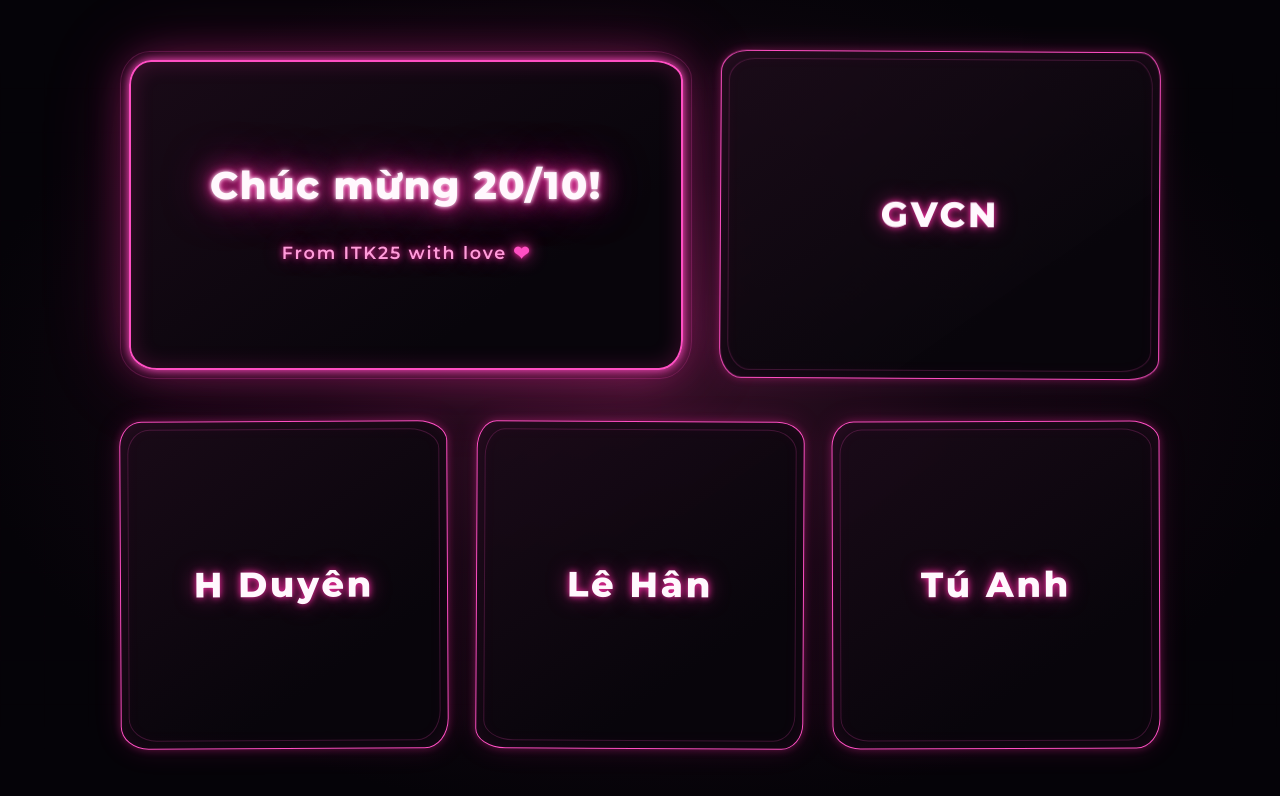
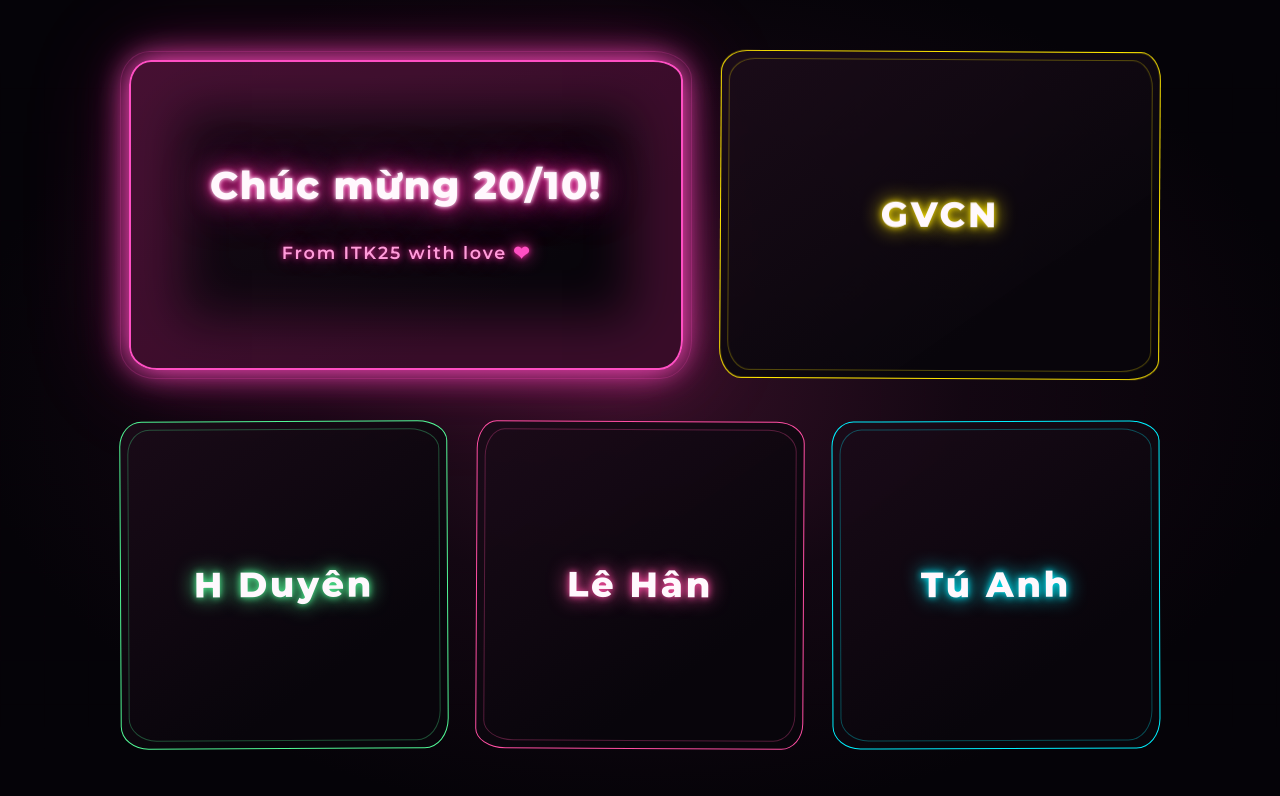
Before and after one commit to hoangnguyenth/happy20.10, a plain HTML site: page index.html in a window 1280 px wide. Drawn offline with Linux system fonts and the light colour scheme.

Commit message:
Adjusted colors

```diff
--- a/style.css
+++ b/style.css
@@ -4,6 +4,14 @@
   --soft: #ff9cda;
   --white: #fff8fd;
   --black: #050308;
+
+  /* ==========================================================
+     NHÉT 4 MÀU VÀO 4 NÚT Ở ĐÂY (Bạn có thể đổi mã màu tùy ý)
+     ========================================================== */
+  --color-gvcn: #ffe600; /* Màu cho nút GVCN */
+  --color-duyen: #52f896; /* Màu cho nút H Duyên */
+  --color-lehan: #ff4fa3; /* Màu cho nút Lê Hân */
+  --color-tuanh: #00f0ff; /* Màu cho nút Tú Anh */
 }
 
 *,
@@ -37,7 +45,7 @@ body {
   );
 }
 
-/* lưới mờ phía sau cho giống bảng đèn neon */
+/* lưới mờ phía sau */
 body::before {
   content: "";
   position: fixed;
@@ -63,7 +71,7 @@ body::before {
   align-items: center;
 }
 
-/* Nửa trên: 2 cột (Text + GVCN) */
+/* Nửa trên */
 .upper-row {
   width: 100%;
   height: 47%;
@@ -73,7 +81,7 @@ body::before {
   align-items: center;
 }
 
-/* Nửa dưới: 3 cột đều nhau cho HS1, HS2, HS3 */
+/* Nửa dưới */
 .lower-row {
   width: 100%;
   height: 47%;
@@ -112,10 +120,10 @@ body::before {
   border-radius: 22px 30px 24px 28px / 25px 20px 30px 23px;
 
   box-shadow:
-    inset 0 0 22px #ff2da633,
-    0 0 10px var(--hot),
-    0 0 40px #ff2da666,
-    0 0 90px #ff2da633;
+    inset 0 0 50px 50px #ff2da633,
+    0 0 30px var(--hot),
+    0 0 50px #ff2da666,
+    0 0 110px #ff2da633;
 }
 
 .greet {
@@ -174,7 +182,7 @@ body::before {
   padding: 14px;
   text-align: center;
 
-  border: 1px solid var(--hot);
+  border: 1px solid var(--btn-color);
   border-radius: 22px 30px 24px 28px / 25px 20px 30px 23px;
   background: linear-gradient(145deg, #1b0b19ef, #08050b 72%);
 
@@ -184,13 +192,13 @@ body::before {
   font-weight: 800;
   letter-spacing: 0.08em;
   text-shadow:
-    0 0 7px var(--pink),
-    0 0 20px #ff2da688;
+    0 0 7px var(--btn-color),
+    0 0 20px var(--btn-color);
 
   box-shadow:
-    inset 0 0 20px #ff2da615,
-    0 0 9px #ff2da655,
-    0 0 28px #ff2da622;
+    inset 0 0 50px 50px color-mix(in srgb, var(--btn-color) 20%, transparent),
+    /* 0 0 9px color-mix(in srgb, var(--btn-color) 50%, transparent), */
+    /* 0 0 28px color-mix(in srgb, var(--btn-color) 25%, transparent); */;
 
   transition:
     transform 0.22s ease,
@@ -204,41 +212,56 @@ body::before {
   content: "";
   position: absolute;
   inset: 7px;
-  border: 1px solid #ff4fc333;
+  border: 1px solid color-mix(in srgb, var(--btn-color) 30%, transparent);
   border-radius: inherit;
   pointer-events: none;
   z-index: -1;
 }
 
-/* Tạo độ nghiêng nghệ thuật nhẹ nhàng giống thiết kế nét vẽ tay */
-.upper-row .card:nth-child(2) {
+/* ==========================================================
+   GÁN RIÊNG MÀU CHO TỪNG BUTTON THEO THỨ TỰ HTML
+   ========================================================== */
+
+/* Nút 1: GVCN (Nằm ở upper-row, thẻ a thứ nhất) */
+.upper-row a.card:nth-child(2) {
+  --btn-color: var(--color-gvcn);
   transform: rotate(0.35deg);
   border-radius: 26px 20px 30px 22px / 22px 28px 20px 30px;
 }
-.lower-row .card:nth-child(1) {
+
+/* Nút 2: H Duyên (Nằm ở lower-row, thẻ a thứ nhất) */
+.lower-row a.card:nth-child(1) {
+  --btn-color: var(--color-duyen);
   transform: rotate(-0.3deg);
 }
-.lower-row .card:nth-child(2) {
+
+/* Nút 3: Lê Hân (Nằm ở lower-row, thẻ a thứ hai) */
+.lower-row a.card:nth-child(2) {
+  --btn-color: var(--color-lehan);
   transform: rotate(0.3deg);
   border-radius: 20px 28px 22px 30px / 28px 22px 26px 20px;
 }
-.lower-row .card:nth-child(3) {
+
+/* Nút 4: Tú Anh (Nằm ở lower-row, thẻ a thứ ba) */
+.lower-row a.card:nth-child(3) {
+  --btn-color: var(--color-tuanh);
   transform: rotate(-0.2deg);
 }
 
+/* Hiệu ứng hover cho các nút tự động đổi theo biến màu tương ứng */
 .card:hover,
 .card:focus-visible {
   outline: none;
-  border-color: var(--soft);
-  background: linear-gradient(145deg, #32102b, #0b060d 75%);
+  border-color: var(--btn-color);
+  background: linear-gradient(145deg, #251224, #0b060d 75%);
   transform: translateY(-4px) rotate(0);
   box-shadow:
-    inset 0 0 24px #ff2da62a,
-    0 0 12px #ff2da6bb,
-    0 0 36px #ff2da655;
+    inset 0 0 50px 50px color-mix(in srgb, var(--btn-color) 30%, transparent),
+    0 0 30px var(--btn-color),
+    0 0 90px color-mix(in srgb, var(--btn-color) 50%, transparent);
   text-shadow:
-    0 0 8px #ff6fc7,
-    0 0 24px var(--pink);
+    0 0 8px var(--white),
+    0 0 24px var(--btn-color);
 }
 
 .card:active {
```
